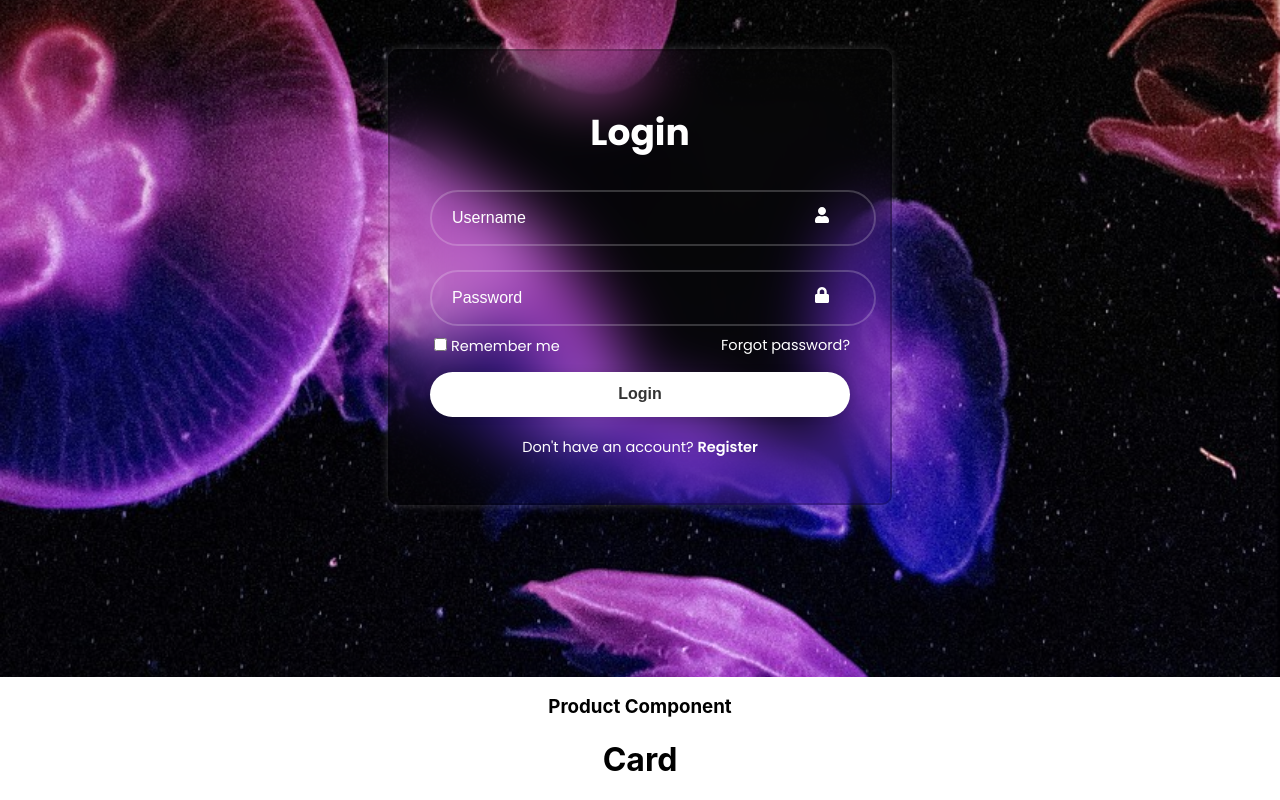
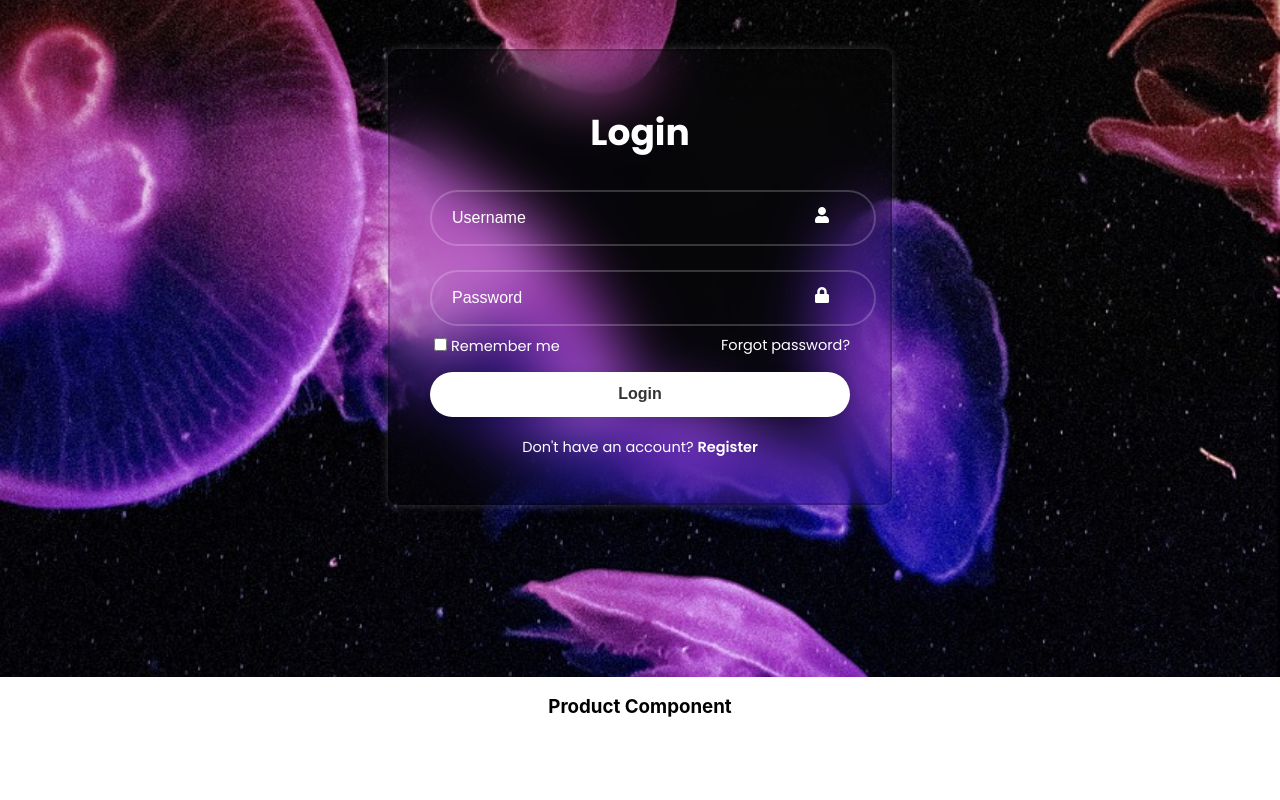
Before and after one commit to mickey55679/react-components-athletech, a React (Create React App) app: page / in a window 1280 px wide. Shown: the part 604-1404 px from the top of the page. After the commit the page ends 1341 px from the top, so only its background shows below. Built offline with nearby package versions, Linux system fonts and the light colour scheme; a web font is replaced by a local one.

Commit message:
going to map over data to inject in card

```diff
--- a/src/Components/ProductCard/ProductCard.js
+++ b/src/Components/ProductCard/ProductCard.js
@@ -2,6 +2,15 @@ import './ProductCard.css';
 import Data from './Data';
 
 function ProductCard() {
-  return <h1>Card</h1>;
+  return (
+  <div className='mainContainer'>
+    {
+        Data.map(({id, image, title, description, price}) => {
+
+        })
+    }
+
+  </div>
+  )
 }
 export default ProductCard;
```
